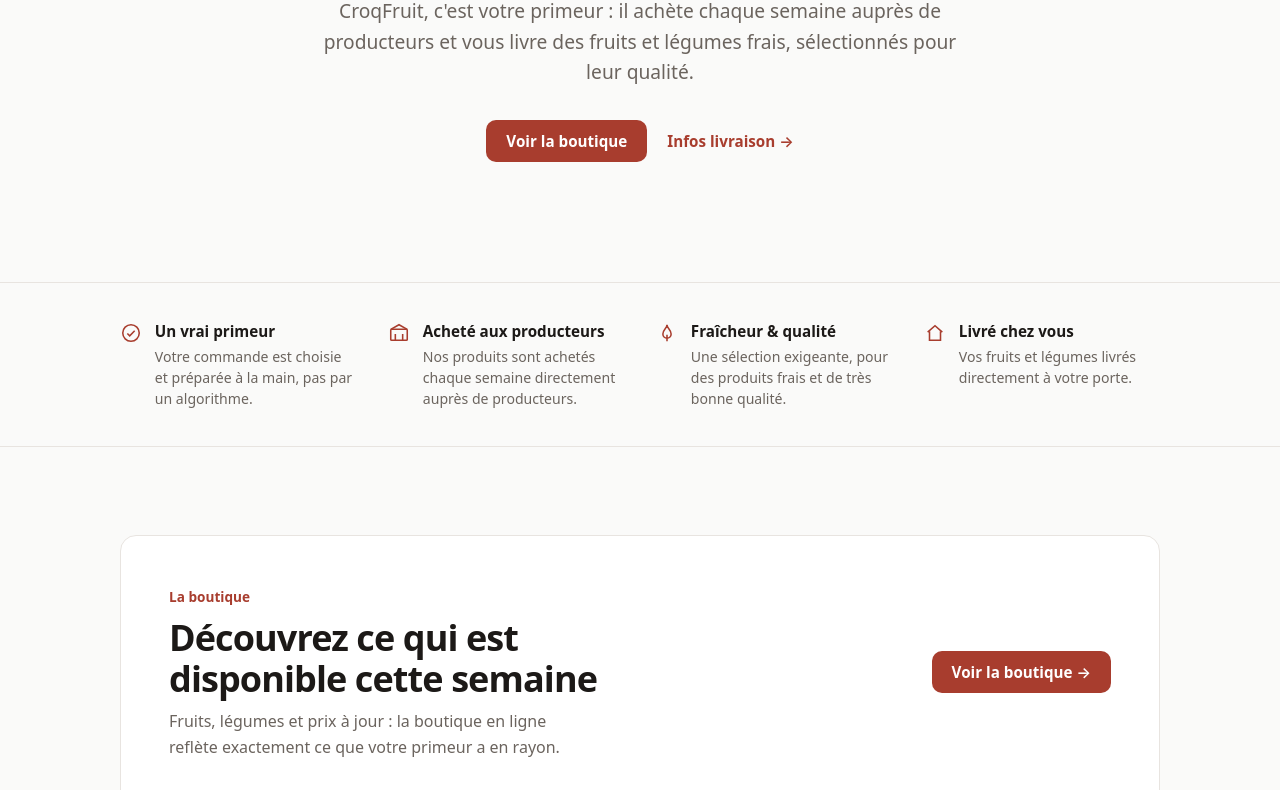
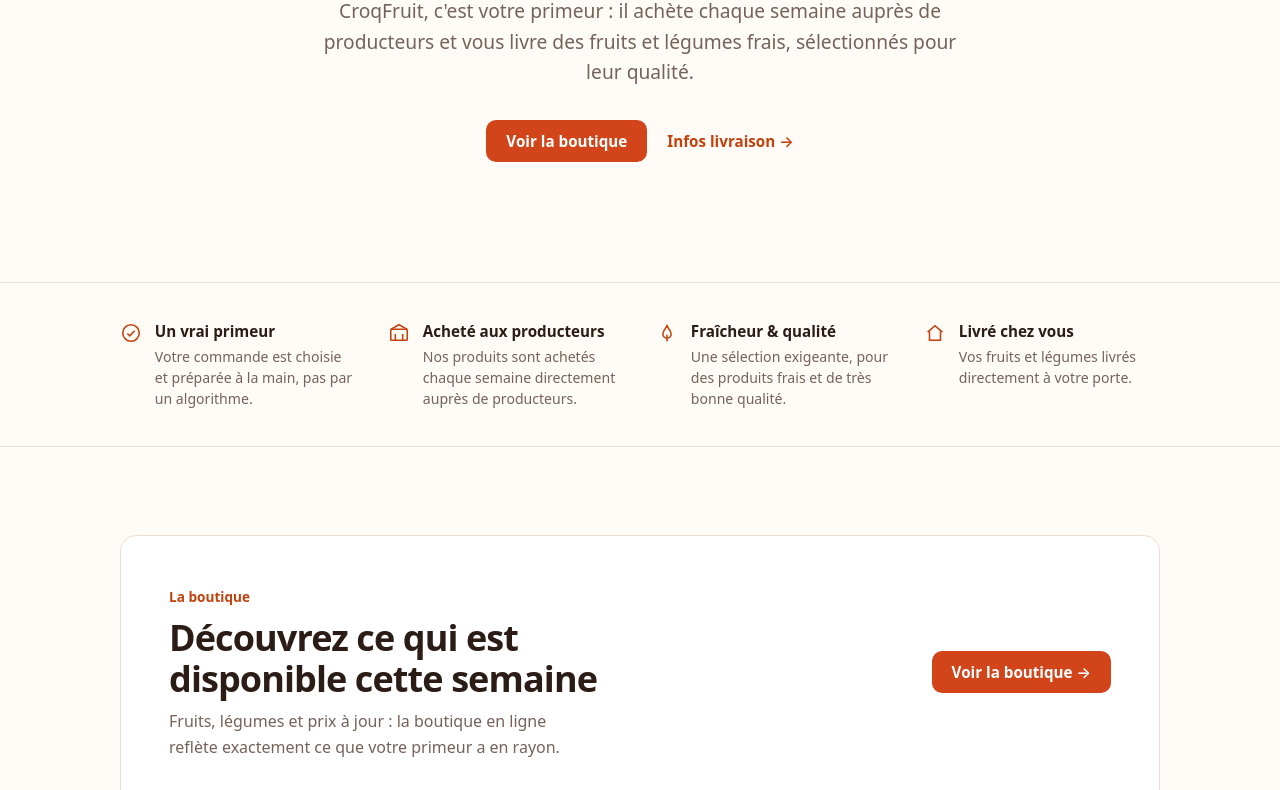
Before and after one commit to Squyann/croqfruit, a plain HTML site: page index.html in a window 1280 px wide. Shown: the part 385-1175 px from the top of the page. Drawn offline with nearby package versions, Linux system fonts and the light colour scheme.

Commit message:
Switch the palette to warm coral on cream
- New color variables in css/style.css: cream page, white cards, warm brown
  text, coral accent (button and link tones slightly darkened so white button
  text and links keep enough contrast), softer green, warm dark mode
- Email templates reuse the same colors so emails match the site
- README notes where the colors are defined

Co-Authored-By: Claude Sonnet 5.5 <noreply@anthropic.com>

```diff
--- a/css/style.css
+++ b/css/style.css
@@ -5,31 +5,32 @@
    ========================================================= */
 
 :root{
-  /* Fonds */
-  --paper: #FAFAF9;        /* fond de page */
-  --paper-deep: #F3F1EF;   /* zones calmes : en-têtes de tableau, survols */
+  /* Fonds : crème chaud, cartes blanches */
+  --paper: #FFFBF7;        /* fond de page */
+  --paper-deep: #F8EFE6;   /* zones calmes : en-têtes de tableau, survols, pied de page */
   --surface: #FFFFFF;      /* cartes, champs, tiroirs */
 
   /* Texte */
-  --ink: #1C1917;
-  --ink-soft: #6B645E;
+  --ink: #2B1D16;
+  --ink-soft: #75625A;
 
-  /* Accent (le rouge de la marque) */
-  --red: #A83D2E;          /* texte, liens, icônes */
-  --red-deep: #8A2F23;
-  --red-soft: #F6DDD8;
-  --btn: #A83D2E;          /* fond des boutons pleins */
-  --btn-hover: #8A2F23;
+  /* Accent : corail. Les tons sont légèrement assombris pour que le texte reste lisible
+     (texte blanc sur les boutons, liens sur fond crème). */
+  --red: #C2410C;          /* texte, liens, icônes */
+  --red-deep: #9A3412;
+  --red-soft: #FCE4D8;
+  --btn: #D2441A;          /* fond des boutons pleins */
+  --btn-hover: #B73A14;
   --on-btn: #FFFFFF;
-  --leaf: #3D7A4B;         /* « OK », « en vente » */
+  --leaf: #4A7A40;         /* « OK », « en vente » */
 
   /* Traits et reliefs */
-  --line: #E8E4E0;
-  --line-strong: #D5CFC9;
+  --line: #EDE0D3;
+  --line-strong: #DCCABA;
   --radius: 10px;
   --radius-lg: 16px;
-  --shadow-sm: 0 1px 2px rgb(28 25 23 / 0.06);
-  --shadow-md: 0 10px 30px rgb(28 25 23 / 0.10);
+  --shadow-sm: 0 1px 2px rgb(43 29 22 / 0.06);
+  --shadow-md: 0 10px 30px rgb(43 29 22 / 0.10);
 
   /* Une seule police : celle du système (rapide, rien à télécharger) */
   --font: ui-sans-serif, system-ui, -apple-system, "Segoe UI", Roboto, "Helvetica Neue", Arial, "Noto Sans", sans-serif;
@@ -49,38 +50,38 @@
 
 @media (prefers-color-scheme: dark){
   :root:not([data-theme="light"]){
-    --paper: #121110;
-    --paper-deep: #1B1917;
-    --surface: #1B1917;
-    --ink: #F5F3F0;
-    --ink-soft: #A39C95;
-    --red: #E8836F;
-    --red-deep: #F29A87;
-    --red-soft: #3A211C;
-    --btn: #C24C3B;
-    --btn-hover: #D45E4C;
-    --leaf: #7FB38B;
-    --line: #2B2825;
-    --line-strong: #3C3834;
+    --paper: #17110D;
+    --paper-deep: #1F1712;
+    --surface: #221A14;
+    --ink: #F8EFE7;
+    --ink-soft: #B8A699;
+    --red: #F4896A;
+    --red-deep: #F8A58B;
+    --red-soft: #3C2218;
+    --btn: #D2441A;
+    --btn-hover: #E2552B;
+    --leaf: #8DBB82;
+    --line: #33271F;
+    --line-strong: #473A30;
     --shadow-sm: 0 1px 2px rgb(0 0 0 / 0.4);
     --shadow-md: 0 10px 30px rgb(0 0 0 / 0.5);
     color-scheme: dark;
   }
 }
 :root[data-theme="dark"]{
-  --paper: #121110;
-  --paper-deep: #1B1917;
-  --surface: #1B1917;
-  --ink: #F5F3F0;
-  --ink-soft: #A39C95;
-  --red: #E8836F;
-  --red-deep: #F29A87;
-  --red-soft: #3A211C;
-  --btn: #C24C3B;
-  --btn-hover: #D45E4C;
-  --leaf: #7FB38B;
-  --line: #2B2825;
-  --line-strong: #3C3834;
+  --paper: #17110D;
+  --paper-deep: #1F1712;
+  --surface: #221A14;
+  --ink: #F8EFE7;
+  --ink-soft: #B8A699;
+  --red: #F4896A;
+  --red-deep: #F8A58B;
+  --red-soft: #3C2218;
+  --btn: #D2441A;
+  --btn-hover: #E2552B;
+  --leaf: #8DBB82;
+  --line: #33271F;
+  --line-strong: #473A30;
   --shadow-sm: 0 1px 2px rgb(0 0 0 / 0.4);
   --shadow-md: 0 10px 30px rgb(0 0 0 / 0.5);
   color-scheme: dark;
```
Also changed, not shown: supabase/functions/send-emails/templates.mjs (+9 -8 lines), 1 other file.
